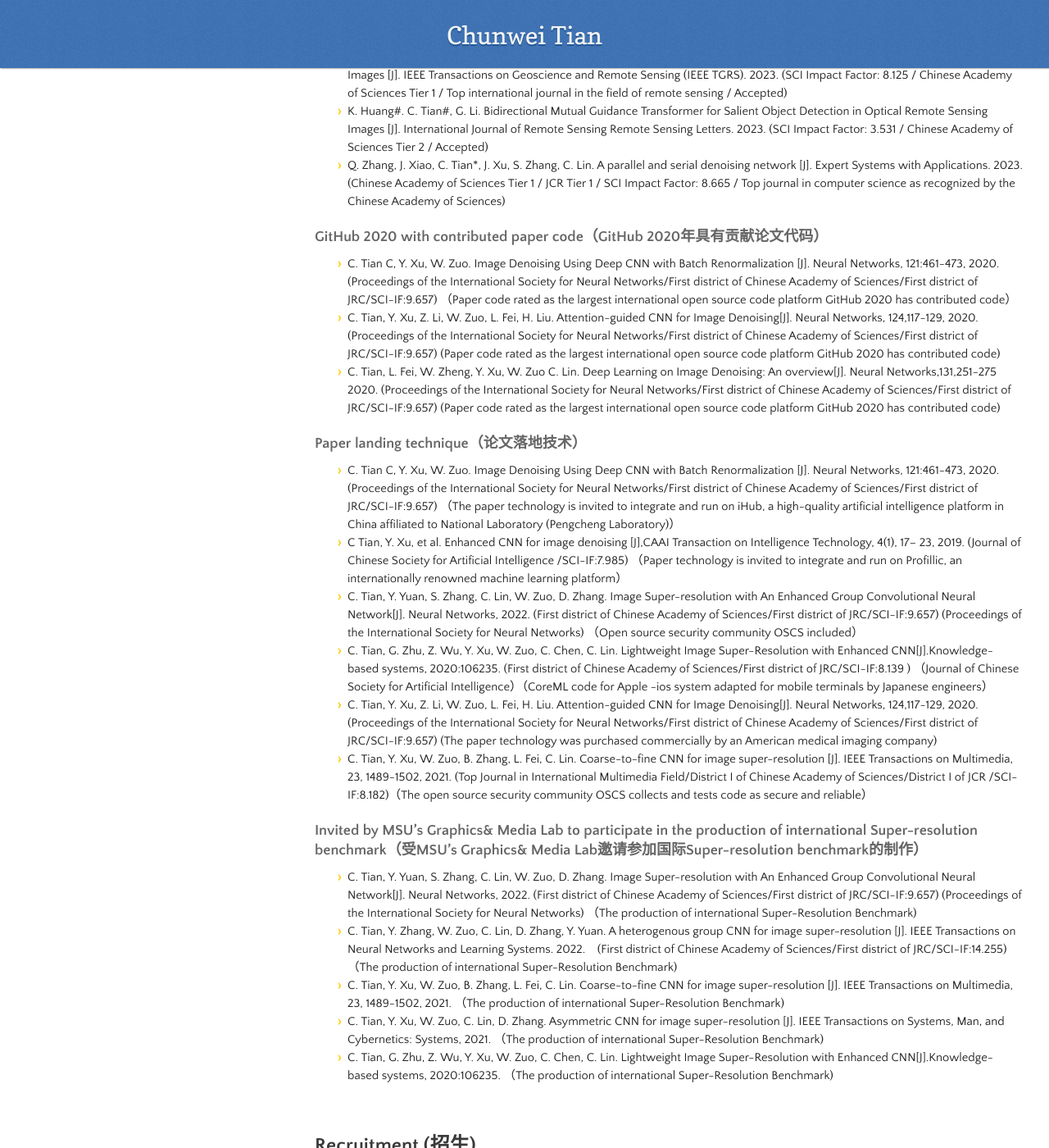
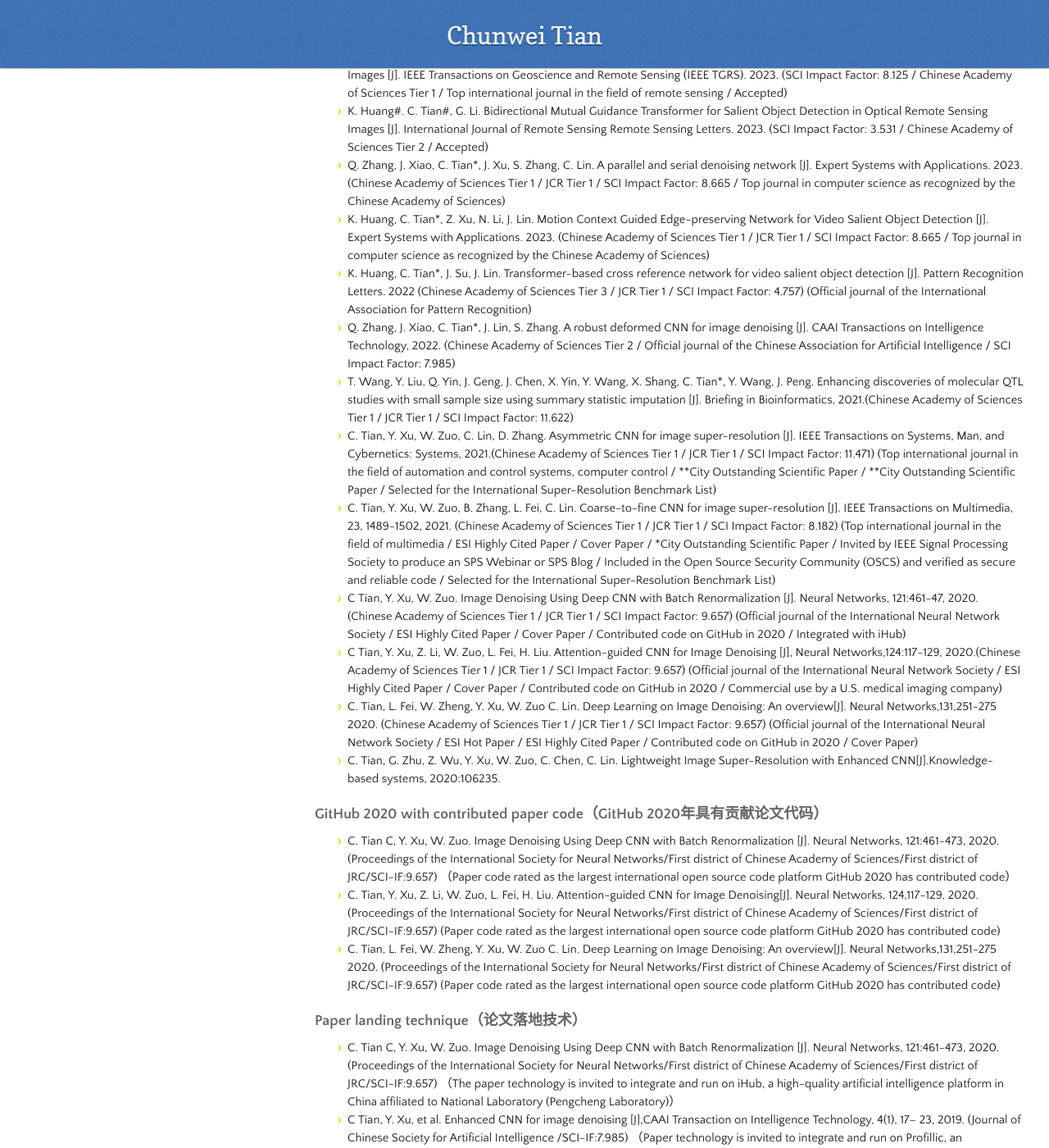
Before and after one commit to hellloxiaotian/hellloxiaotian.github.io, a Jekyll site: the page built from index.md, in a window 1280 px wide and 1400 px high, scrolled down 3686 px. Shown: the whole window at 82% size. Built offline with Jekyll 4.4.1, drawn with Linux system fonts in a browser that asks for light colours; nearby versions of some CDN libraries; our own code applies the rules of GitHub Pages for plain Markdown files; the repository's description, which GitHub fills in, is left out.

Commit message:
Update index.md

```diff
--- a/index.md
+++ b/index.md
@@ -72,6 +72,16 @@ Major Research Project:  Noise Tolerance Computing and Flexible Low-Level Vision
 - K. Huang, C. Tian*, C. Lin. Progressive Context-aware Dynamic Network for Salient Object Detection in Optical Remote Sensing Images [J]. IEEE Transactions on Geoscience and Remote Sensing (IEEE TGRS). 2023. (SCI Impact Factor: 8.125 / Chinese Academy of Sciences Tier 1 / Top international journal in the field of remote sensing / Accepted)
 - K. Huang#. C. Tian#, G. Li.  Bidirectional Mutual Guidance Transformer for Salient Object Detection in Optical Remote Sensing Images [J]. International Journal of Remote Sensing Remote Sensing Letters. 2023. (SCI Impact Factor: 3.531 / Chinese Academy of Sciences Tier 2 / Accepted)
 - Q. Zhang, J. Xiao, C. Tian*, J. Xu, S. Zhang, C. Lin. A parallel and serial denoising network [J]. Expert Systems with Applications. 2023. (Chinese Academy of Sciences Tier 1 / JCR Tier 1 / SCI Impact Factor: 8.665 / Top journal in computer science as recognized by the Chinese Academy of Sciences)
+- K. Huang, C. Tian*, Z. Xu, N. Li, J. Lin. Motion Context Guided Edge-preserving Network for Video Salient Object Detection [J]. Expert Systems with Applications. 2023. (Chinese Academy of Sciences Tier 1 / JCR Tier 1 / SCI Impact Factor: 8.665 / Top journal in computer science as recognized by the Chinese Academy of Sciences)
+- K. Huang, C. Tian*, J. Su, J. Lin. Transformer-based cross reference network for video salient object detection [J]. Pattern Recognition Letters. 2022 (Chinese Academy of Sciences Tier 3 / JCR Tier 1 / SCI Impact Factor: 4.757) (Official journal of the International Association for Pattern Recognition)
+- Q. Zhang, J. Xiao, C. Tian*, J. Lin, S. Zhang. A robust deformed CNN for image denoising [J]. CAAI Transactions on Intelligence Technology, 2022. (Chinese Academy of Sciences Tier 2 / Official journal of the Chinese Association for Artificial Intelligence / SCI Impact Factor: 7.985)
+- T. Wang, Y. Liu, Q. Yin, J. Geng, J. Chen, X. Yin, Y. Wang, X. Shang, C. Tian*, Y. Wang, J. Peng. Enhancing discoveries of molecular QTL studies with small sample size using summary statistic imputation [J]. Briefing in Bioinformatics, 2021.(Chinese Academy of Sciences Tier 1 / JCR Tier 1 / SCI Impact Factor: 11.622)
+- C. Tian, Y. Xu, W. Zuo, C. Lin, D. Zhang.  Asymmetric CNN for image super-resolution [J]. IEEE Transactions on Systems, Man, and Cybernetics: Systems, 2021.(Chinese Academy of Sciences Tier 1 / JCR Tier 1 / SCI Impact Factor: 11.471) (Top international journal in the field of automation and control systems, computer control / **City Outstanding Scientific Paper / **City Outstanding Scientific Paper / Selected for the International Super-Resolution Benchmark List)
+- C. Tian, Y. Xu, W.  Zuo, B. Zhang, L. Fei, C.  Lin. Coarse-to-fine CNN for image super-resolution [J]. IEEE Transactions on Multimedia,  23, 1489-1502, 2021. (Chinese Academy of Sciences Tier 1 / JCR Tier 1 / SCI Impact Factor: 8.182) (Top international journal in the field of multimedia / ESI Highly Cited Paper / Cover Paper / *City Outstanding Scientific Paper / Invited by IEEE Signal Processing Society to produce an SPS Webinar or SPS Blog / Included in the Open Source Security Community (OSCS) and verified as secure and reliable code / Selected for the International Super-Resolution Benchmark List)
+- C Tian, Y.  Xu, W. Zuo. Image Denoising Using Deep CNN with Batch Renormalization [J]. Neural Networks, 121:461-47, 2020. (Chinese Academy of Sciences Tier 1 / JCR Tier 1 / SCI Impact Factor: 9.657) (Official journal of the International Neural Network Society / ESI Highly Cited Paper / Cover Paper / Contributed code on GitHub in 2020 / Integrated with iHub)
+- C Tian, Y. Xu, Z. Li, W. Zuo, L. Fei, H. Liu. Attention-guided CNN for Image Denoising [J], Neural Networks,124:117-129, 2020.(Chinese Academy of Sciences Tier 1 / JCR Tier 1 / SCI Impact Factor: 9.657) (Official journal of the International Neural Network Society / ESI Highly Cited Paper / Cover Paper / Contributed code on GitHub in 2020 / Commercial use by a U.S. medical imaging company)
+- C. Tian, L. Fei, W. Zheng, Y. Xu,  W. Zuo C. Lin. Deep Learning on Image Denoising: An overview[J]. Neural Networks,131,251-275 2020. (Chinese Academy of Sciences Tier 1 / JCR Tier 1 / SCI Impact Factor: 9.657) (Official journal of the International Neural Network Society / ESI Hot Paper / ESI Highly Cited Paper / Contributed code on GitHub in 2020 / Cover Paper)
+- C. Tian, G. Zhu, Z. Wu, Y. Xu, W. Zuo, C. Chen, C. Lin. Lightweight Image Super-Resolution with Enhanced CNN[J].Knowledge-based systems, 2020:106235.
 
 
 
```
